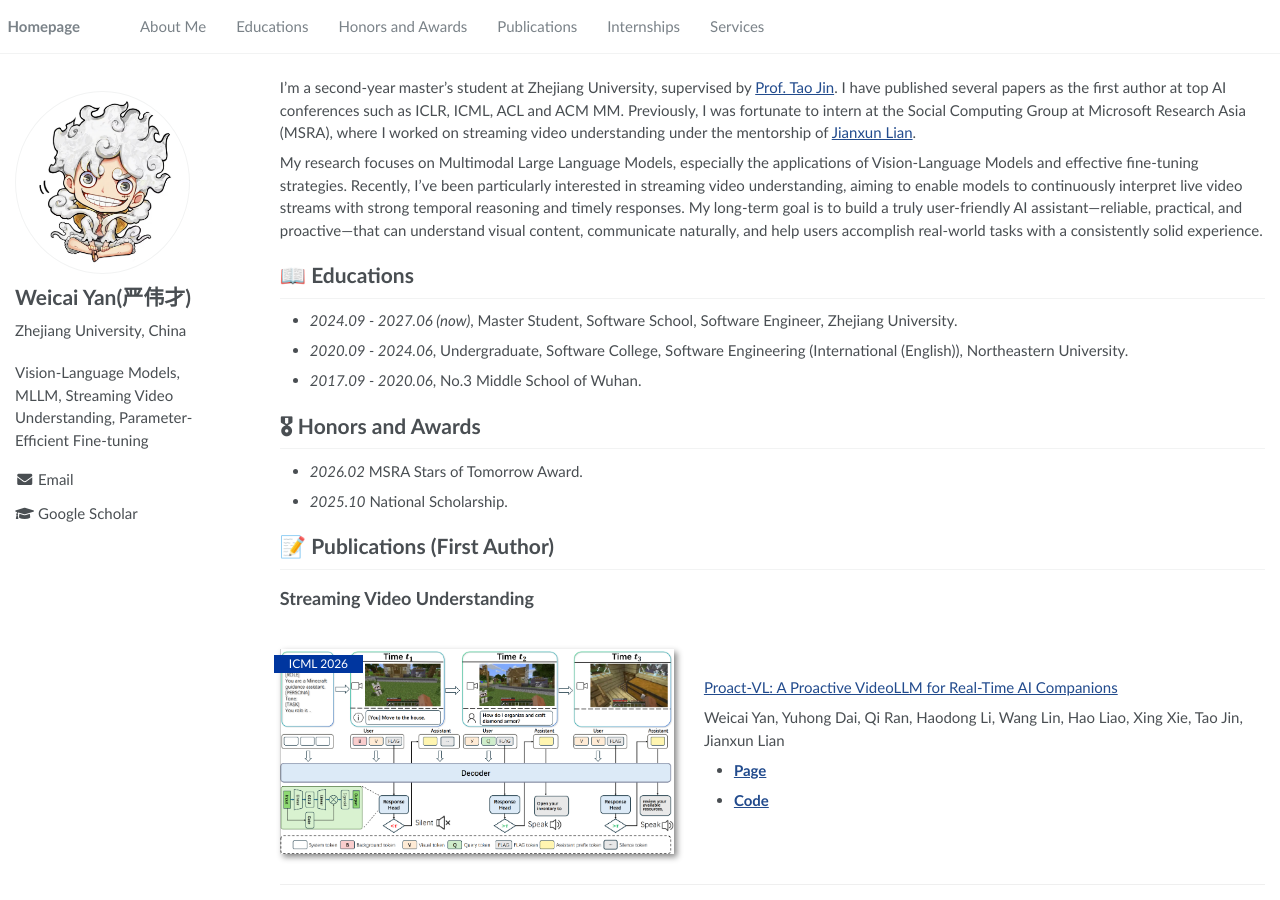
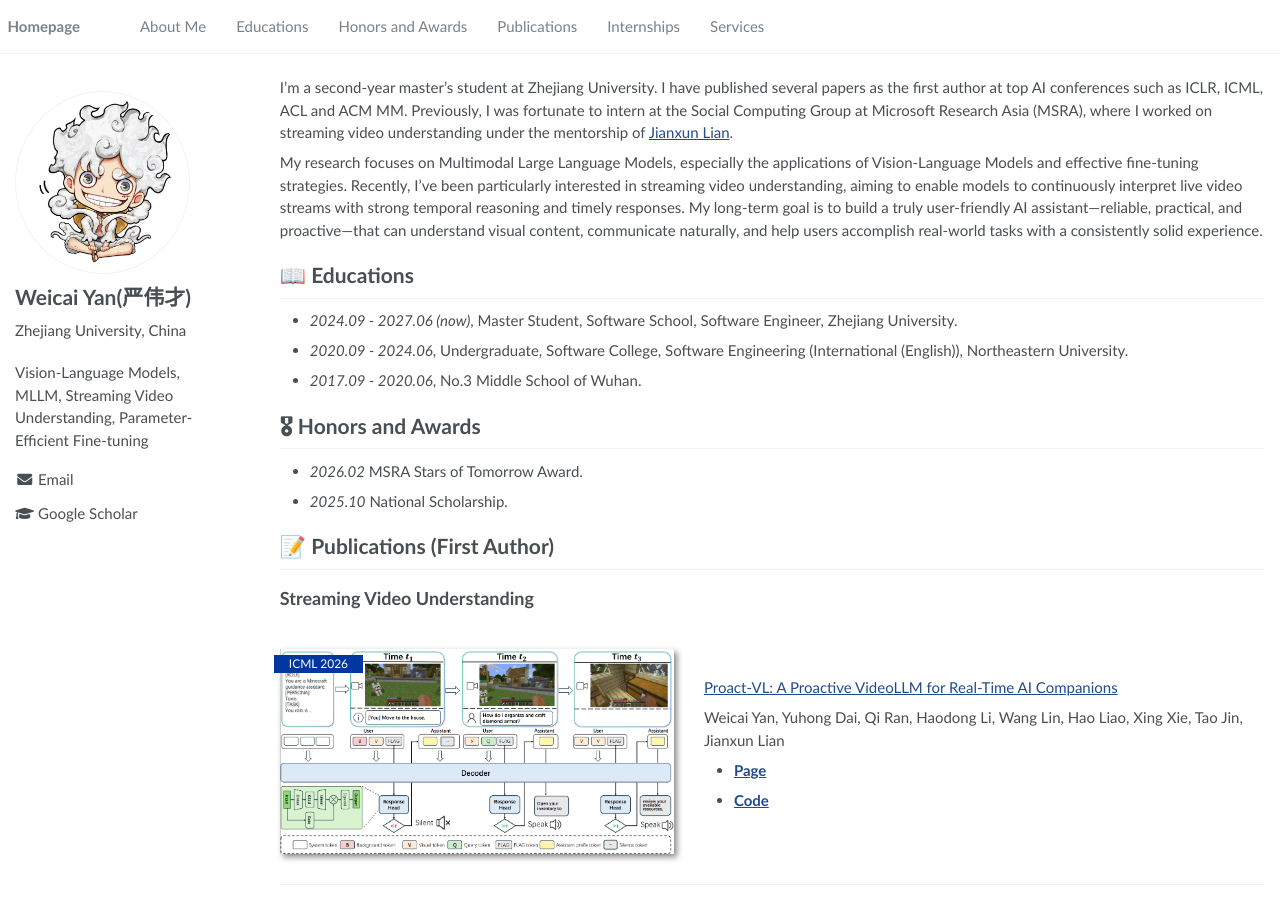
Before and after one commit to Kelvin-ywc/Kelvin-ywc.github.io, a Jekyll site: the page built from _pages/about.md, in a window 1280 px wide and 900 px high. Built offline with Jekyll 4.4.1, drawn with Linux system fonts in a browser that asks for light colours.

Commit message:
Update about.md

```diff
--- a/_pages/about.md
+++ b/_pages/about.md
@@ -17,7 +17,7 @@ redirect_from:
 
 <span class='anchor' id='about-me'></span>
 
-I’m a second-year master’s student at Zhejiang University, supervised by [Prof. Tao Jin](https://person.zju.edu.cn/31402183). I have published several papers as the first author at top AI conferences such as ICLR, ICML, ACL and ACM MM. Previously, I was fortunate to intern at the Social Computing Group at Microsoft Research Asia (MSRA), where I worked on streaming video understanding under the mentorship of [Jianxun Lian](https://www.microsoft.com/en-us/research/people/jialia/).
+I’m a second-year master’s student at Zhejiang University. I have published several papers as the first author at top AI conferences such as ICLR, ICML, ACL and ACM MM. Previously, I was fortunate to intern at the Social Computing Group at Microsoft Research Asia (MSRA), where I worked on streaming video understanding under the mentorship of [Jianxun Lian](https://www.microsoft.com/en-us/research/people/jialia/).
 
 My research focuses on Multimodal Large Language Models, especially the applications of Vision-Language Models and effective fine-tuning strategies. Recently, I’ve been particularly interested in streaming video understanding, aiming to enable models to continuously interpret live video streams with strong temporal reasoning and timely responses. My long-term goal is to build a truly user-friendly AI assistant—reliable, practical, and proactive—that can understand visual content, communicate naturally, and help users accomplish real-world tasks with a consistently solid experience.
 
```
